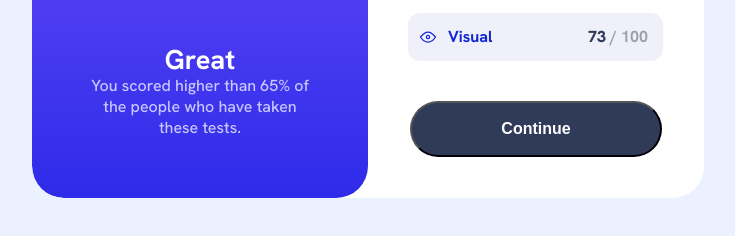
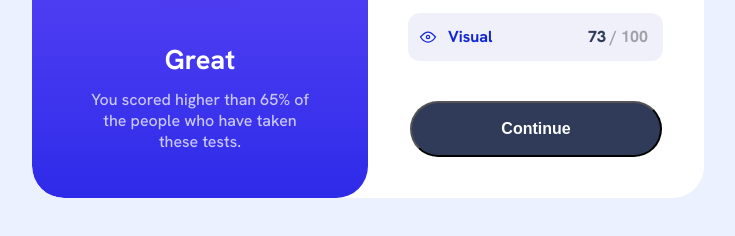
Before and after one commit to chiragp234901/Result-Summary-Component, a plain HTML site: page index.html in a window 1280 px wide. Shown: the part 442-678 px from the top of the page, without its empty margins (272-1007 px from the left). Drawn offline with Linux system fonts and the light colour scheme.

Commit message:
Add files via upload

```diff
--- a/index.html
+++ b/index.html
@@ -26,7 +26,7 @@
                     <ul id = "score">
                     </ul>
                     <section class="button">
-                        <button class="continueButton">Continue</button>
+                        <button type="button" class="continueButton">Continue</button>
                     </section>
                     <!-- Link the external JavaScript file here -->
                     <script src="script.js"></script>
--- a/script.js
+++ b/script.js
@@ -30,10 +30,23 @@
                 console.error('Expected response to be an array but got:', response);
                 // Optionally, show a user-friendly message or fallback UI here
             }
-            document.getElementById('score').innerHTML = output;
+            const scoreElement = document.getElementById('score'); // Get the element once
 
-            let displayAverage = Math.trunc(averageTotal / response.length);
-            document.getElementById('average').innerHTML = displayAverage;
+            if (scoreElement) { // Check if it exists before updating
+                scoreElement.innerHTML = output; // Safe to update now
+            } else {
+                console.warn('Element with ID "score" not found.'); // Optional: helpful debug info
+            }
+
+            // Check if response is an array and has elements to avoid errors and division by zero
+            var displayAverage;
+            if (Array.isArray(response) && response.length > 0) {
+                displayAverage = Math.trunc(averageTotal / response.length);
+                document.getElementById('average').innerHTML = displayAverage;
+            } else {
+                // Handle invalid or empty response gracefully
+                document.getElementById('average').innerHTML = 'No data available';
+            }
 
             let display65Message = '';
             let display50Message = '';
--- a/style.css
+++ b/style.css
@@ -1,3 +1,5 @@
+@import '@fontsource/hanken-grotesk';
+
 :root{
     --Light-red: hsl(0, 100%, 67%);
     --Orangey-yellow: hsl(39, 100%, 56%);
@@ -20,7 +22,6 @@
     --font-family-secondary: 'HankenGrotesk-VariableFont_wght.ttf', 'Verdana';*/
 }
 
-@import '@fontsource/hanken-grotesk';
 @font-face {
   font-family: 'MyCustomFont';
   src: url('HankenGrotesk-VariableFont_wght.ttf');
@@ -114,7 +115,7 @@ main{
     text-align: center;
     position: absolute;
     top: 50%;
-    transform: translateY(0%);
+    transform: translateY(15%);
 }
 
 .summaryBox{
```
